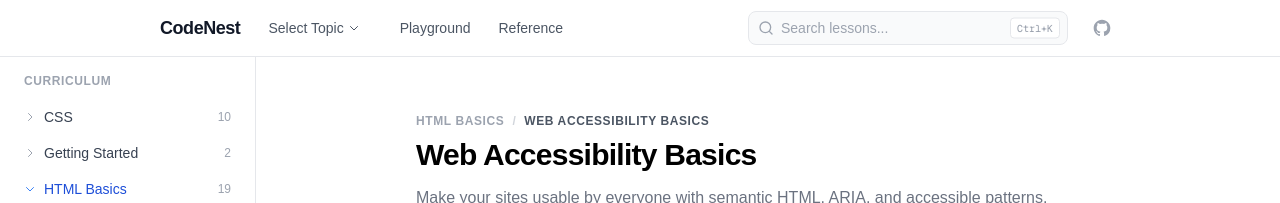
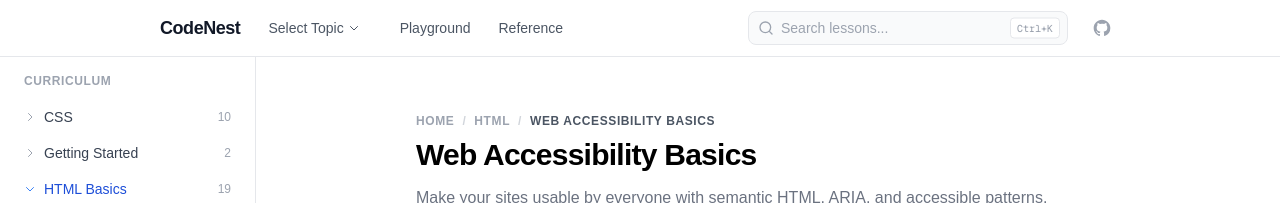
Before and after one commit to nazeer-ahmed-cs/codenest, a Next.js app: page /tutorial/html/html-accessibility in a window 1280 px wide. Shown: the top 203 px of the page. Built offline with nearby package versions, Linux system fonts and the light colour scheme.

Commit message:
feat: add breadcrumbs to lesson pages
Replaces the inline 'Topic / Title' label with proper
Home > Topic > Title breadcrumbs using a reusable server
component. Topic label mapping is duplicated from layout.tsx
to keep the component self-contained.

```diff
--- a/src/app/tutorial/html/[slug]/page.tsx
+++ b/src/app/tutorial/html/[slug]/page.tsx
@@ -2,6 +2,7 @@ import Link from "next/link";
 import { notFound } from "next/navigation";
 import { lessonsMap, allSlugs } from "@/lib/curriculum";
 import CopyCodeBlocks from "@/components/CopyCodeBlocks";
+import Breadcrumbs from "@/components/Breadcrumbs";
 
 type Props = {
   params: { slug: string };
@@ -24,11 +25,7 @@ export default function TutorialLessonPage({ params }: Props) {
 
   return (
     <article className="mx-auto max-w-3xl px-4 py-8 sm:px-6 lg:px-8">
-      <div className="mb-2 flex items-center gap-2 text-xs font-semibold uppercase tracking-wider text-gray-400">
-        <span>{frontmatter.topic}</span>
-        <span className="text-gray-300">/</span>
-        <span className="text-gray-600">{lesson.title}</span>
-      </div>
+      <Breadcrumbs topic={frontmatter.topic} title={lesson.title} />
       <h1 className="mb-3 text-3xl font-bold tracking-tight">
         {lesson.title}
       </h1>
--- /dev/null
+++ b/src/components/Breadcrumbs.tsx
@@ -0,0 +1,50 @@
+import Link from "next/link";
+
+const topicLabels: Record<string, string> = {
+  "Getting Started": "Getting Started",
+  "HTML Basics": "HTML",
+  CSS: "CSS",
+  "JavaScript Fundamentals": "JavaScript",
+  React: "React",
+};
+
+type Props = {
+  topic: string;
+  title: string;
+};
+
+export default function Breadcrumbs({ topic, title }: Props) {
+  const label = topicLabels[topic] ?? topic;
+
+  return (
+    <nav aria-label="Breadcrumb" className="mb-2">
+      <ol className="flex items-center gap-2 text-xs font-semibold uppercase tracking-wider text-gray-400">
+        <li>
+          <Link
+            href="/"
+            className="transition-colors hover:text-gray-600"
+          >
+            Home
+          </Link>
+        </li>
+        <li className="text-gray-300" aria-hidden="true">
+          /
+        </li>
+        <li>
+          <Link
+            href="/tutorial"
+            className="transition-colors hover:text-gray-600"
+          >
+            {label}
+          </Link>
+        </li>
+        <li className="text-gray-300" aria-hidden="true">
+          /
+        </li>
+        <li className="text-gray-600" aria-current="page">
+          {title}
+        </li>
+      </ol>
+    </nav>
+  );
+}
```
